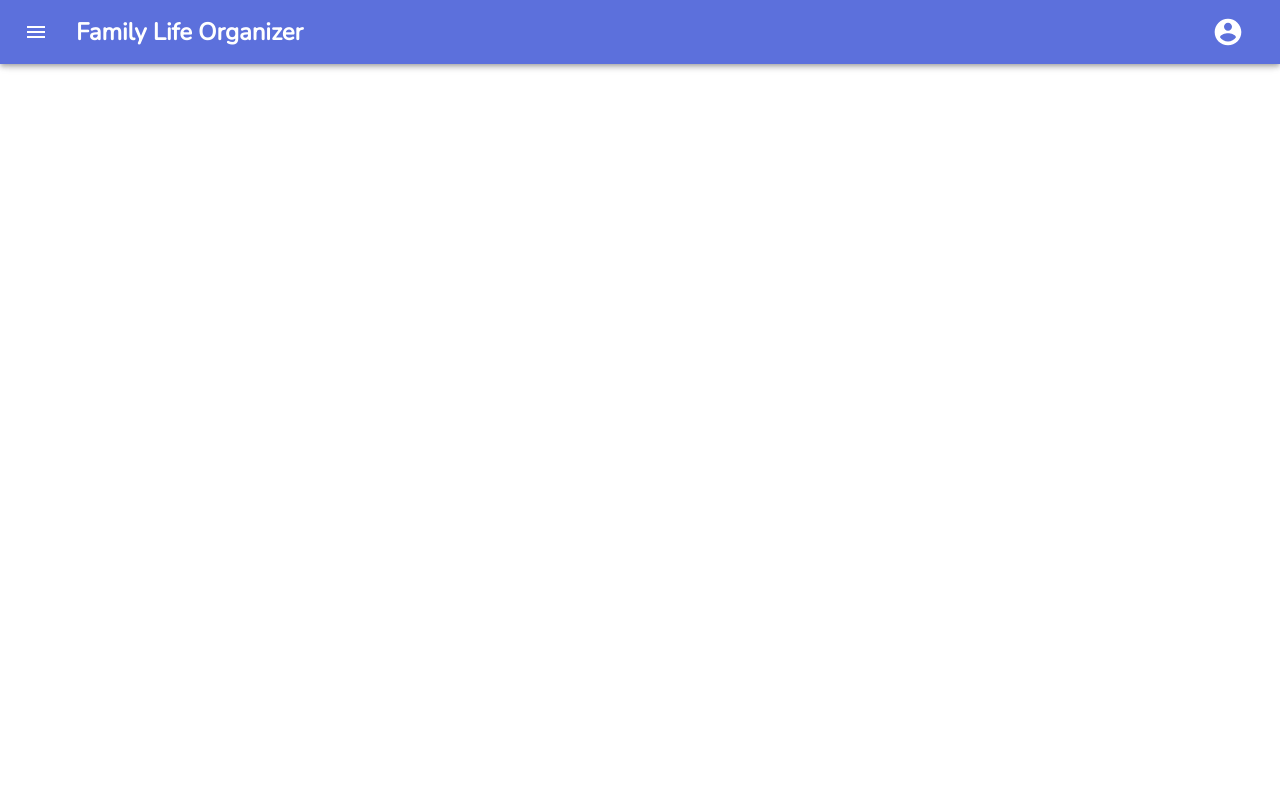
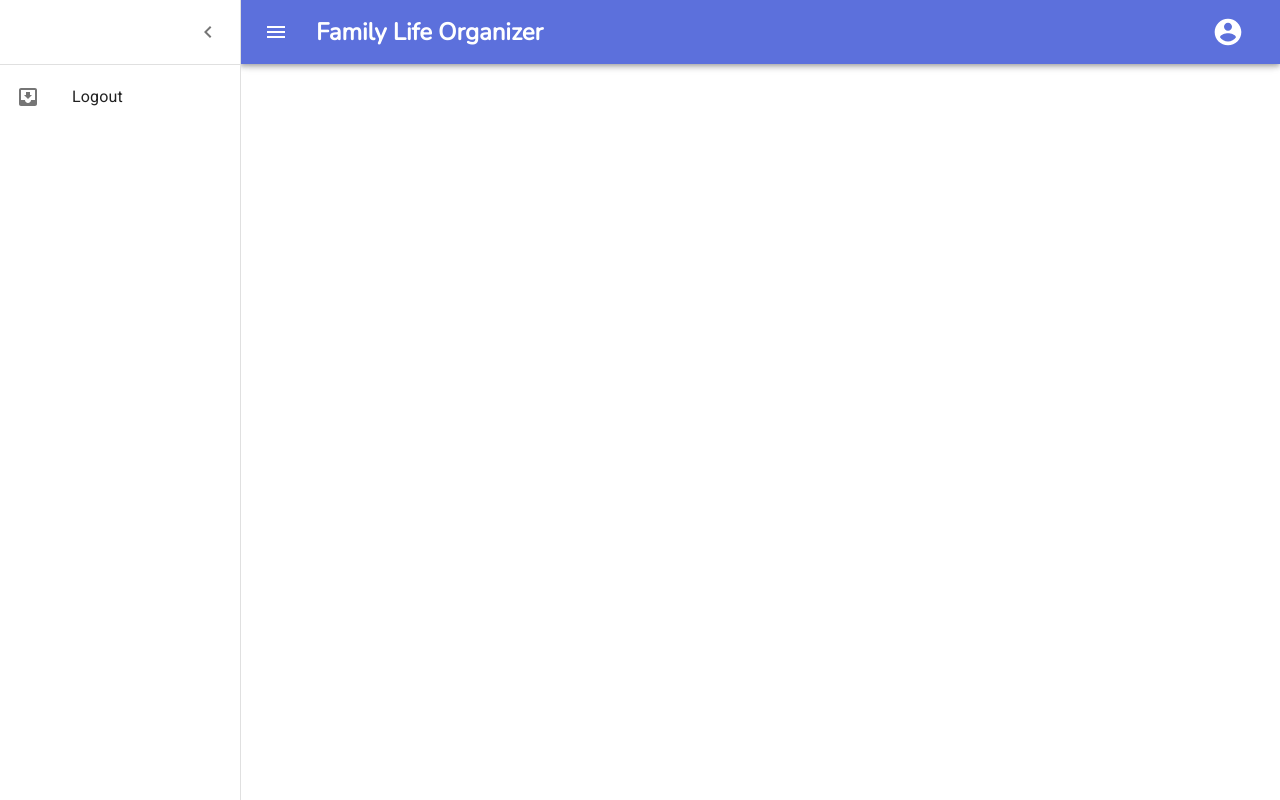
Before and after one commit to family-life-organizer/FLO-client, a React (Create React App) app: page /app in a window 1280 px wide. Both pictures are taken after a click on the button 36 px from the left and 32 px from the top of the page. Built offline with nearby package versions, Linux system fonts and the light colour scheme.

Commit message:
Sidebar now working

```diff
--- a/src/components/application/navbar/FloNav.jsx
+++ b/src/components/application/navbar/FloNav.jsx
@@ -1,5 +1,6 @@
 import React from 'react';
-import { makeStyles } from '@material-ui/core/styles';
+import clsx from 'clsx';
+import { makeStyles, useTheme } from '@material-ui/core/styles';
 import AppBar from '@material-ui/core/AppBar';
 import Toolbar from '@material-ui/core/Toolbar';
 import Typography from '@material-ui/core/Typography';
@@ -11,23 +12,83 @@ import FormControlLabel from '@material-ui/core/FormControlLabel';
 import FormGroup from '@material-ui/core/FormGroup';
 import MenuItem from '@material-ui/core/MenuItem';
 import Menu from '@material-ui/core/Menu';
+import Divider from '@material-ui/core/Divider';
+import Drawer from '@material-ui/core/Drawer';
+import ChevronLeftIcon from '@material-ui/icons/ChevronLeft';
+import ChevronRightIcon from '@material-ui/icons/ChevronRight';
+import List from '@material-ui/core/List';
+import ListItem from '@material-ui/core/ListItem';
+import ListItemIcon from '@material-ui/core/ListItemIcon';
+import ListItemText from '@material-ui/core/ListItemText';
+import InboxIcon from '@material-ui/icons/MoveToInbox';
 
+const drawerWidth = 240;
 const useStyles = makeStyles(theme => ({
-  root: {
-    flexGrow: 1,
+	root         : {
+		display  : 'flex',
+		flexGrow : 1,
 	},
-  menuButton: {
-    marginRight: theme.spacing(2),
+	appBar       : {
+		transition : theme.transitions.create([ 'margin', 'width' ], {
+			easing   : theme.transitions.easing.sharp,
+			duration : theme.transitions.duration.leavingScreen,
+		}),
 	},
-  title: {
-    flexGrow: 1,
+	appBarShift  : {
+		width      : `calc(100% - ${drawerWidth}px)`,
+		marginLeft : drawerWidth,
+		transition : theme.transitions.create([ 'margin', 'width' ], {
+			easing   : theme.transitions.easing.easeOut,
+			duration : theme.transitions.duration.enteringScreen,
+		}),
+	},
+	menuButton   : {
+		marginRight : theme.spacing(2),
+	},
+	hide         : {
+		display : 'none',
+	},
+	drawer       : {
+		width      : drawerWidth,
+		flexShrink : 0,
+	},
+	drawerPaper  : {
+		width : drawerWidth,
+	},
+	drawerHeader : {
+		display        : 'flex',
+		alignItems     : 'center',
+		padding        : '0 8px',
+		...theme.mixins.toolbar,
+		justifyContent : 'flex-end',
+	},
+	content      : {
+		flexGrow   : 1,
+		padding    : theme.spacing(3),
+		transition : theme.transitions.create('margin', {
+			easing   : theme.transitions.easing.sharp,
+			duration : theme.transitions.duration.leavingScreen,
+		}),
+		marginLeft : -drawerWidth,
+	},
+	contentShift : {
+		transition : theme.transitions.create('margin', {
+			easing   : theme.transitions.easing.easeOut,
+			duration : theme.transitions.duration.enteringScreen,
+		}),
+		marginLeft : 0,
+	},
+	title        : {
+		flexGrow : 1,
 	},
 }));
 
 export default function MenuAppBar() {
 	const classes = useStyles();
-  const [auth, setAuth] = React.useState(true);
-  const [anchorEl, setAnchorEl] = React.useState(null);
+	const theme = useTheme();
+	const [ auth, setAuth ] = React.useState(true);
+	const [ menuOpen, setMenuOpen ] = React.useState(false);
+	const [ anchorEl, setAnchorEl ] = React.useState(null);
 	const open = Boolean(anchorEl);
 
 	function handleChange(event) {
@@ -42,42 +103,56 @@ export default function MenuAppBar() {
 		setAnchorEl(null);
 	}
 
+	function handleMenuOpen() {
+		setMenuOpen(true);
+	}
+
+	function handleMenuClose() {
+		setMenuOpen(false);
+	}
+
 	return (
 		<div className={classes.root}>
-      <AppBar style={{backgroundColor: "#5C70DC"}} position="fixed">
+			<AppBar
+				style={{ backgroundColor: '#5C70DC' }}
+				position='fixed'
+				className={clsx(classes.appBar, { [classes.appBarShift]: menuOpen })}>
 				<Toolbar>
-          <IconButton edge="start" className={classes.menuButton} color="inherit" aria-label="Menu">
+					<IconButton
+						aria-label='Open Side Menu'
+						edge='start'
+						className={clsx(classes.menuButton, open && classes.hide)}
+						color='inherit'
+						onClick={handleMenuOpen}>
 						<MenuIcon />
 					</IconButton>
-          <Typography variant="h5" style={{fontFamily: 'Nunito', fontWeight: 'bold'}} className={classes.title}>
+					<Typography variant='h5' style={{ fontFamily: 'Nunito', fontWeight: 'bold' }} className={classes.title}>
 						Family Life Organizer
 					</Typography>
 					{auth && (
 						<div>
 							<IconButton
-                aria-label="Account of current user"
-                aria-controls="menu-appbar"
-                aria-haspopup="true"
+								aria-label='Account of current user'
+								aria-controls='menu-appbar'
+								aria-haspopup='true'
 								onClick={handleMenu}
-                color="inherit"
-              >
-                <AccountCircle style={{width: "32px", height: "32px"}}/>
+								color='inherit'>
+								<AccountCircle style={{ width: '32px', height: '32px' }} />
 							</IconButton>
 							<Menu
-                id="menu-appbar"
+								id='menu-appbar'
 								anchorEl={anchorEl}
 								anchorOrigin={{
-                  vertical: 'top',
-                  horizontal: 'right',
+									vertical   : 'top',
+									horizontal : 'right',
 								}}
 								keepMounted
 								transformOrigin={{
-                  vertical: 'top',
-                  horizontal: 'right',
+									vertical   : 'top',
+									horizontal : 'right',
 								}}
 								open={open}
-                onClose={handleClose}
-              >
+								onClose={handleClose}>
 								<MenuItem onClick={handleClose}>Profile</MenuItem>
 								<MenuItem onClick={handleClose}>My account</MenuItem>
 							</Menu>
@@ -85,6 +160,27 @@ export default function MenuAppBar() {
 					)}
 				</Toolbar>
 			</AppBar>
+			<Drawer
+				className={classes.drawer}
+				variant='persistent'
+				anchor='left'
+				open={menuOpen}
+				classes={{ paper: classes.drawerPaper }}>
+				<div className={classes.drawerHeader}>
+					<IconButton onClick={handleMenuClose}>
+						{theme.direction === 'ltr' ? <ChevronLeftIcon /> : <ChevronRightIcon />}
+					</IconButton>
+				</div>
+				<Divider />
+				<List>
+					<ListItem button>
+						<ListItemIcon>
+							<InboxIcon />
+						</ListItemIcon>
+						<ListItemText primary='Logout' />
+					</ListItem>
+				</List>
+			</Drawer>
 		</div>
 	);
 }
```
Also changed, not shown: src/components/application/sidebar/Sidebar.jsx (added, +11 -0 lines). Lines whose indentation alone changed are shown as unchanged.
